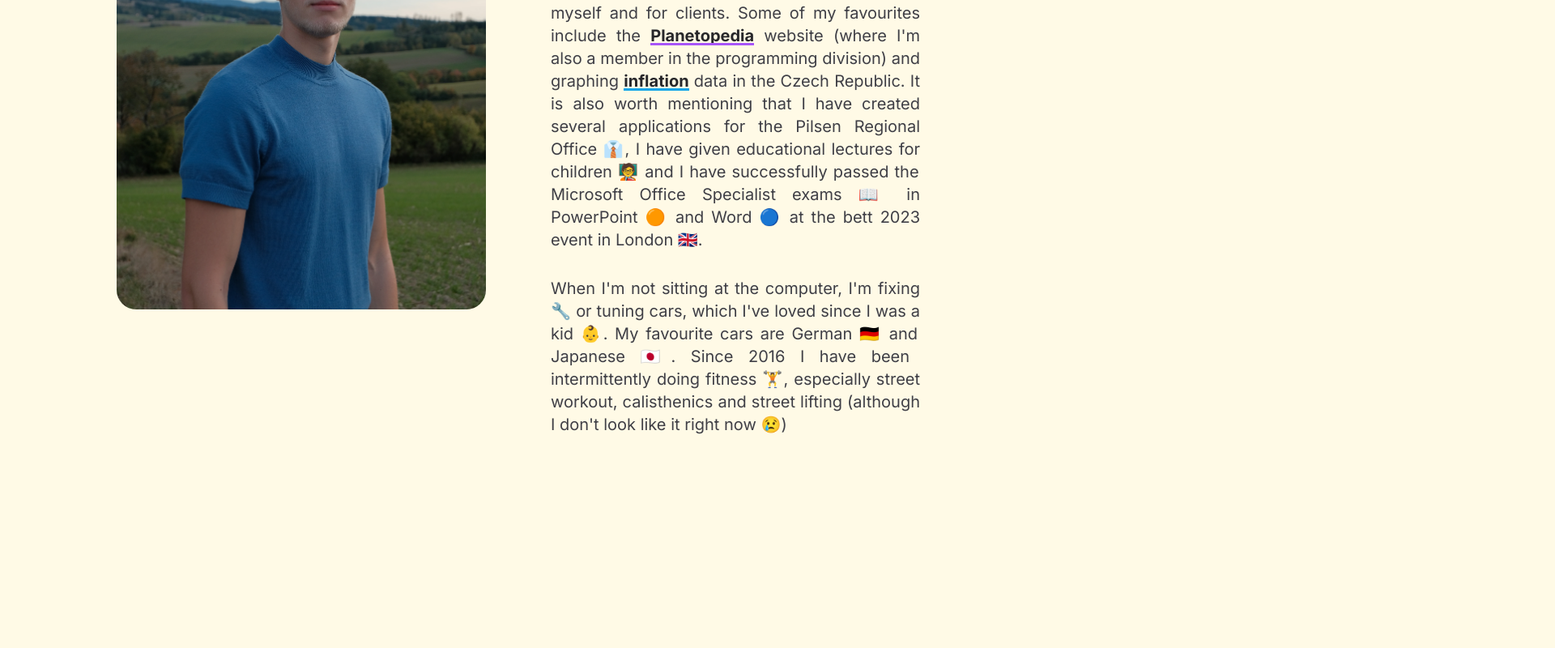
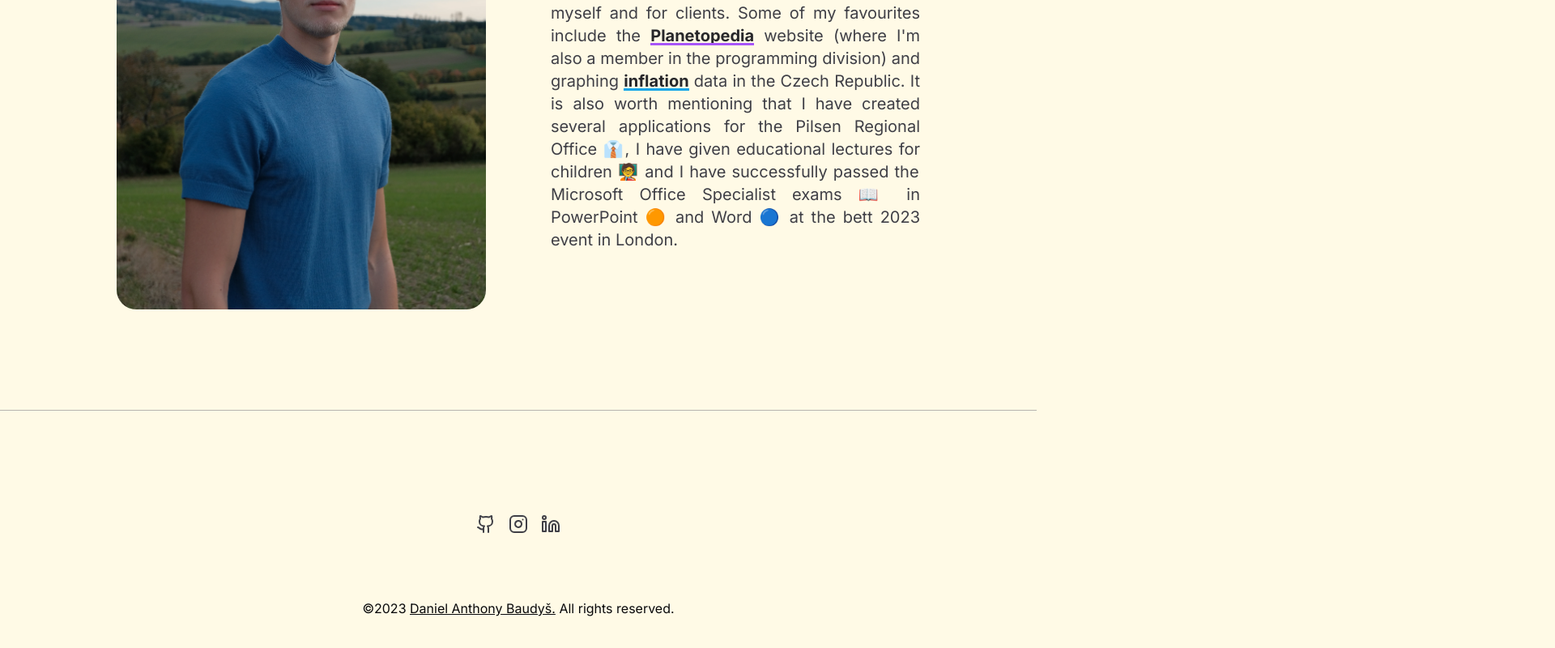
Before and after one commit to ton1czech/baudys, a Next.js app: page / in a window 1280 px wide. Shown: the part 1094-1894 px from the top of the page at 81% size, 1920 px wide, since content can reach past the window. Before the commit the page ends 1632 px from the top, so only its background shows below. Built offline with nearby package versions, Linux system fonts and the light colour scheme.

Commit message:
🎁NEW: footer + light redesigning

```diff
--- a/app/layout.tsx
+++ b/app/layout.tsx
@@ -5,6 +5,7 @@ import { cn } from '@/lib/utils'
 import { Navbar } from '@/components/navbar/navbar'
 import { ThemeProvider } from '@/providers/theme-provider'
 import { Cursor } from '@/components/cursor'
+import { Footer } from '@/components/footer/footer'
 
 const inter = Inter({ subsets: ['latin'] })
 
@@ -32,6 +33,7 @@ export default function Layout({ children }: { children: React.ReactNode }) {
 
           <Navbar />
           {children}
+          <Footer />
         </ThemeProvider>
       </body>
     </html>
--- /dev/null
+++ b/components/footer/footer-icon.tsx
@@ -0,0 +1,18 @@
+import { LucideIcon } from 'lucide-react'
+import Link from 'next/link'
+import { FC } from 'react'
+
+interface FooterIconProps {
+  icon: LucideIcon
+  href: string
+  name: string
+}
+
+export const FooterIcon: FC<FooterIconProps> = ({ icon: Icon, href, name }) => {
+  return (
+    <Link href={href} target='_blank'>
+      <Icon className='w-6 h-6 stroke-zinc-700 dark:stroke-zinc-400 hover:stroke-zinc-800 dark:hover:stroke-zinc-500 transition' />
+      <p className='sr-only'>{name}</p>
+    </Link>
+  )
+}
--- /dev/null
+++ b/components/footer/footer.tsx
@@ -0,0 +1,44 @@
+'use client'
+
+import { useLanguage } from '@/store/useLanguage'
+import { Container } from '../container'
+import Link from 'next/link'
+import { FooterIcon } from './footer-icon'
+import { Github, Instagram, Linkedin } from 'lucide-react'
+
+export const Footer = () => {
+  const { language } = useLanguage()
+
+  return (
+    <footer className='pt-32 pb-12 border-t dark:border-zinc-700/50 border-zinc-500/50'>
+      <Container>
+        <div className='flex justify-center gap-4 mb-20'>
+          <FooterIcon
+            name='github'
+            icon={Github}
+            href='https://www.github.com/ton1czech/'
+          />
+          <FooterIcon
+            name='instagram'
+            icon={Instagram}
+            href='https://www.instagram.com/ton1czech/'
+          />
+          <FooterIcon
+            name='linkedin'
+            icon={Linkedin}
+            href='https://www.linkedin.com/in/ton1czech/'
+          />
+        </div>
+
+        <p className='mt-12 text-xs text-center text-light md:text-base sm:mt-4'>
+          &copy;{new Date().getFullYear()}{' '}
+          <Link href='<https://github.com/ton1czech>' className='underline'>
+            Daniel Anthony Baudyš.
+          </Link>
+          {language === 'cs' && <> Všechna práva vyhrazena.</>}
+          {language === 'en' && <> All rights reserved.</>}
+        </p>
+      </Container>
+    </footer>
+  )
+}
--- a/components/homepage/about.tsx
+++ b/components/homepage/about.tsx
@@ -9,7 +9,7 @@ export const About = () => {
 
   return (
     <Container className='min-h-screen'>
-      <h3 className='text-3xl md:text-4xl lg:text-5xl xl:text-6xl font-bold text-center mb-10'>
+      <h3 className='text-3xl md:text-4xl lg:text-5xl xl:text-6xl font-bold text-center mb-6 xl:mb-10 uppercase'>
         Who am I?
       </h3>
       <div className='grid xl:grid-cols-2 gap-8 xl:gap-20'>
@@ -18,7 +18,7 @@ export const About = () => {
         </div>
 
         <div className='sticky top-20 h-min'>
-          <p className='text-lg lg:text-xl mb-8 text-zinc-700 dark:text-zinc-400 text-justify'>
+          <p className='text-lg lg:text-xl text-zinc-700 dark:text-zinc-400 text-justify'>
             {language === 'en' && (
               <>
                 I'm just a young kid who wants to make his dreams come true and
@@ -47,7 +47,7 @@ export const About = () => {
                 have created several applications for the Pilsen Regional Office
                 👔, I have given educational lectures for children 🧑‍🏫 and I have
                 successfully passed the Microsoft Office Specialist exams 📖 in
-                PowerPoint 🟠 and Word 🔵 at the bett 2023 event in London 🇬🇧.
+                PowerPoint 🟠 and Word 🔵 at the bett 2023 event in London.
               </>
             )}
             {language === 'cs' && (
@@ -78,12 +78,12 @@ export const About = () => {
                 několik aplikací pro úřad plzeňského kraje 👔, vedl jsem výukové
                 přednášky 🧑‍🏫 pro děti a také jsem úspěšně absolvoval Microsoft
                 Office Specialist zkoušky 📖 z PowerPointu 🟠 a Wordu 🔵 na akci
-                bett 2023 v Londýně 🇬🇧.
+                bett 2023 v Londýně.
               </>
             )}
           </p>
 
-          <p className='text-lg lg:text-xl text-zinc-700 dark:text-zinc-400 text-justify'>
+          {/* <p className='text-lg lg:text-xl text-zinc-700 dark:text-zinc-400 text-justify mt-8 '>
             {language === 'en' && (
               <>
                 When I'm not sitting at the computer, I'm fixing 🔧 or tuning
@@ -103,7 +103,7 @@ export const About = () => {
                 když na to zrovna teď nevypadám 😢)
               </>
             )}
-          </p>
+          </p> */}
         </div>
       </div>
     </Container>
--- a/components/homepage/hero.tsx
+++ b/components/homepage/hero.tsx
@@ -10,7 +10,7 @@ export const Hero = () => {
   const { language } = useLanguage()
 
   return (
-    <div className='overflow-hidden relative'>
+    <div className='relative'>
       <Mist />
       <Container className='min-h-screen grid place-content-center'>
         <div>
@@ -25,7 +25,7 @@ export const Hero = () => {
           </h1>
 
           <div className='flex justify-center 2xl:justify-end'>
-            <div className='flex items-center bg-zinc-100 dark:bg-zinc-800 px-4 py-2 border border-zinc-500 dark:border-zinc-600 rounded-lg gap-2 mt-2 relative z-10'>
+            <div className='flex items-center bg-zinc-100/70 dark:bg-zinc-800/70 px-4 py-2 border border-zinc-500 dark:border-zinc-600 rounded-lg gap-2 mt-2 relative z-10'>
               <MapPin />
               {language === 'en' && 'based in Czech Republic 🇨🇿'}
               {language === 'cs' && 'se sídlem v České republice 🇨🇿'}
--- a/components/mist.tsx
+++ b/components/mist.tsx
@@ -1,6 +1,6 @@
 export const Mist = () => {
   return (
-    <div className='overflow-hidden'>
+    <div>
       <div className='absolute top-0 left-0 w-full h-full mist opacity-60 dark:opacity-30 pointer-events-none' />
     </div>
   )
--- a/components/navbar/navbar.tsx
+++ b/components/navbar/navbar.tsx
@@ -33,7 +33,7 @@ export const Navbar = () => {
   return (
     <nav
       className={cn(
-        'fixed top-5 px-4 left-0 right-0 h-14 rounded-xl 2xl:max-w-screen-xl lg:max-w-screen-lg transition grid items-center z-[9999] mx-auto'
+        'fixed top-5 px-4 left-0 right-0 h-14 rounded-xl 2xl:max-w-screen-xl lg:max-w-screen-lg transition grid items-center z-50 mx-auto'
       )}
     >
       <div
```
